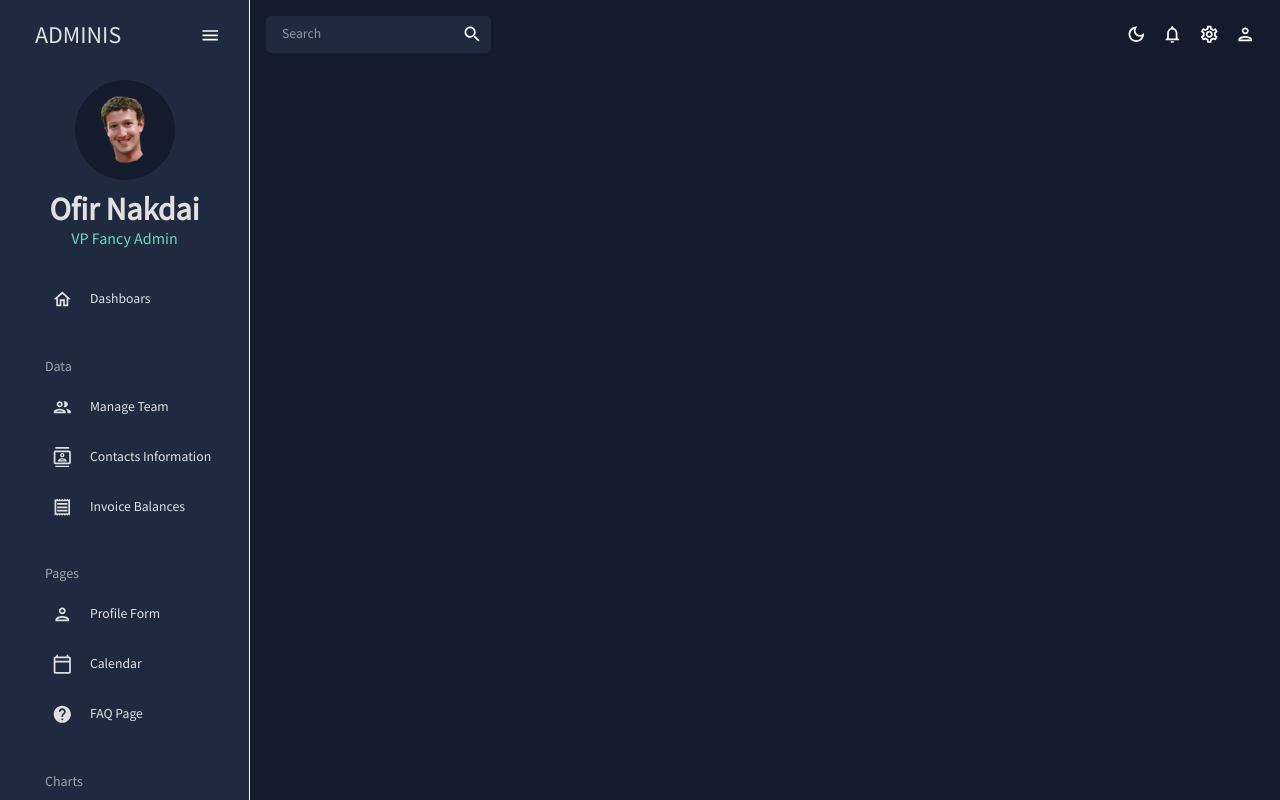
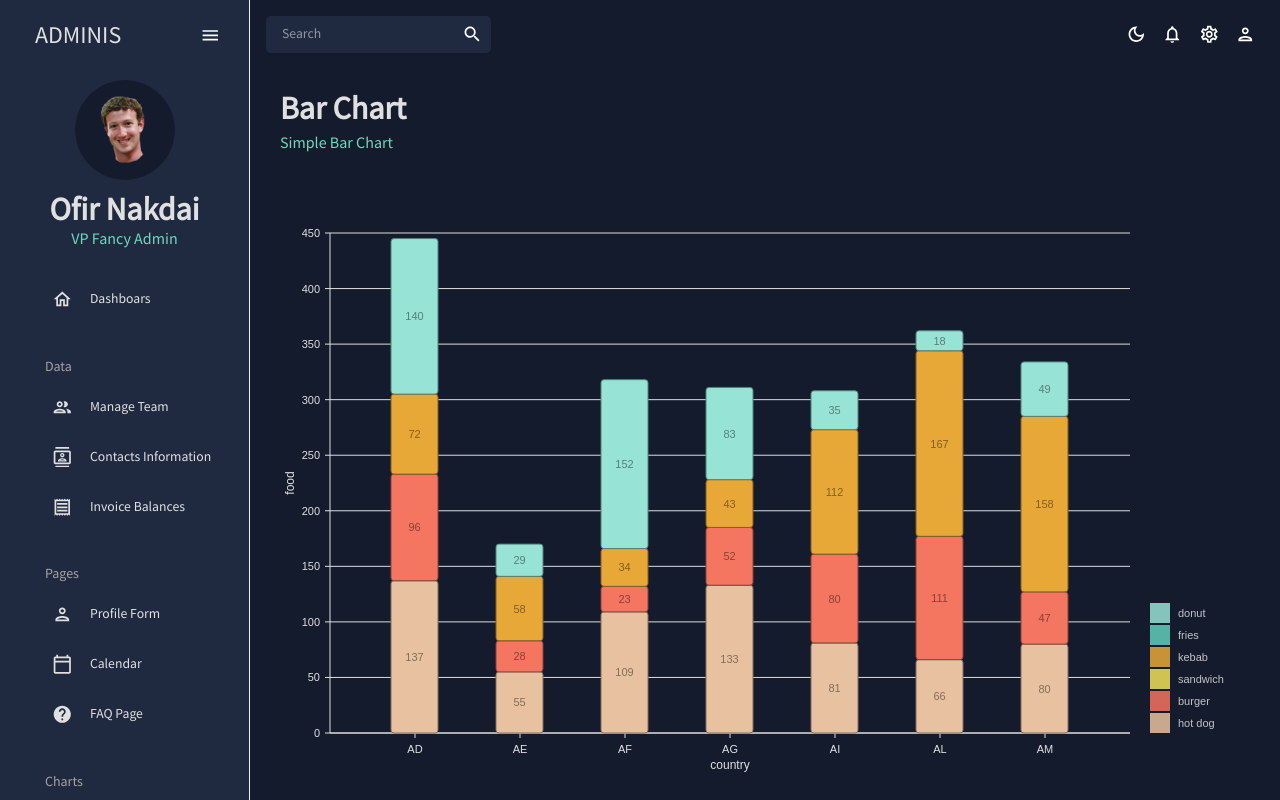
Before and after one commit to ofirNakdai/admin-dashboard, a React (Create React App) app: page /bar in a window 1280 px wide. Built offline with nearby package versions, Linux system fonts and the light colour scheme.

Commit message:
Creating BarChart with nivo charts

```diff
--- a/src/App.js
+++ b/src/App.js
@@ -9,7 +9,7 @@
 import Team from "./scenes/team";
 import Contacts from "./scenes/contacts";
 import Invoices from "./scenes/invoices";
-// import Bar from "./scenes/bar";
+import Bar from "./scenes/bar";
 import Form from "./scenes/form";
 // import Line from "./scenes/line";
 // import Pie from "./scenes/pie";
@@ -35,7 +35,7 @@
               <Route path="/contacts" element={<Contacts />} />
               <Route path="/invoices" element={<Invoices />} />
               <Route path="/form" element={<Form />} />
-              {/* <Route path="/bar" element={<Bar />} /> */}
+              <Route path="/bar" element={<Bar />} />
               {/* <Route path="/pie" element={<Pie />} /> */}
               {/* <Route path="/line" element={<Line />} /> */}
               <Route path="/faq" element={<FAQ />} />
--- /dev/null
+++ b/src/components/BarChart.jsx
@@ -0,0 +1,147 @@
+import { useTheme } from "@mui/material";
+import { ResponsiveBar } from "@nivo/bar";
+import { tokens } from "../theme";
+import { mockBarData as data } from "../data/mockData";
+
+const BarChart = () => {
+  const theme = useTheme();
+  const colors = tokens(theme.palette.mode);
+
+  return (
+    <ResponsiveBar
+      data={data}
+      theme={{
+        axis: {
+          domain: {
+            line: {
+              stroke: colors.grey[100],
+            },
+          },
+          legend: {
+            text: {
+              fill: colors.grey[100],
+            },
+          },
+          ticks: {
+            line: {
+              stroke: colors.grey[100],
+              strokeWidth: 1,
+            },
+            text: {
+              fill: colors.grey[100],
+            },
+          },
+        },
+        legends: {
+          text: {
+            fill: colors.grey[100],
+          },
+        },
+      }}
+      keys={["hot dog", "burger", "sandwich", "kebab", "fries", "donut"]}
+      indexBy="country"
+      margin={{ top: 50, right: 130, bottom: 50, left: 60 }}
+      padding={0.55}
+      valueScale={{ type: "linear" }}
+      indexScale={{ type: "band", round: true }}
+      colors={{ scheme: "nivo" }}
+      defs={[
+        {
+          id: "dots",
+          type: "patternDots",
+          background: "inherit",
+          color: "#38bcb2",
+          size: 4,
+          padding: 1,
+          stagger: true,
+        },
+        {
+          id: "lines",
+          type: "patternLines",
+          background: "inherit",
+          color: "#eed312",
+          rotation: -45,
+          lineWidth: 6,
+          spacing: 10,
+        },
+      ]}
+      fill={[
+        {
+          match: {
+            id: "fries",
+          },
+          id: "dots",
+        },
+        {
+          match: {
+            id: "sandwich",
+          },
+          id: "lines",
+        },
+      ]}
+      borderRadius={3}
+      borderWidth={1}
+      borderColor={{
+        from: "color",
+        modifiers: [["darker", 1.6]],
+      }}
+      axisTop={null}
+      axisRight={null}
+      axisBottom={{
+        tickSize: 5,
+        tickPadding: 5,
+        tickRotation: 0,
+        legend: "country",
+        legendPosition: "middle",
+        legendOffset: 32,
+        truncateTickAt: 0,
+      }}
+      axisLeft={{
+        tickSize: 5,
+        tickPadding: 5,
+        tickRotation: 0,
+        legend: "food",
+        legendPosition: "middle",
+        legendOffset: -40,
+        truncateTickAt: 0,
+      }}
+      labelSkipWidth={12}
+      labelSkipHeight={12}
+      labelTextColor={{
+        from: "color",
+        modifiers: [["darker", 1.6]],
+      }}
+      legends={[
+        {
+          dataFrom: "keys",
+          anchor: "bottom-right",
+          direction: "column",
+          justify: false,
+          translateX: 120,
+          translateY: 0,
+          itemsSpacing: 2,
+          itemWidth: 100,
+          itemHeight: 20,
+          itemDirection: "left-to-right",
+          itemOpacity: 0.85,
+          symbolSize: 20,
+          effects: [
+            {
+              on: "hover",
+              style: {
+                itemOpacity: 1,
+              },
+            },
+          ],
+        },
+      ]}
+      role="application"
+      ariaLabel="Nivo bar chart demo"
+      barAriaLabel={(e) =>
+        e.id + ": " + e.formattedValue + " in country: " + e.indexValue
+      }
+    />
+  );
+};
+
+export default BarChart;
--- /dev/null
+++ b/src/scenes/bar/index.jsx
@@ -0,0 +1,16 @@
+import BarChart from "../../components/BarChart";
+import { Box } from "@mui/material";
+import Header from "../../components/header";
+
+const Bar = () => {
+  return (
+    <Box m="20px">
+      <Header title="Bar Chart" subtitle="Simple Bar Chart" />
+      <Box height="75vh">
+        <BarChart />
+      </Box>
+    </Box>
+  );
+};
+
+export default Bar;
```
